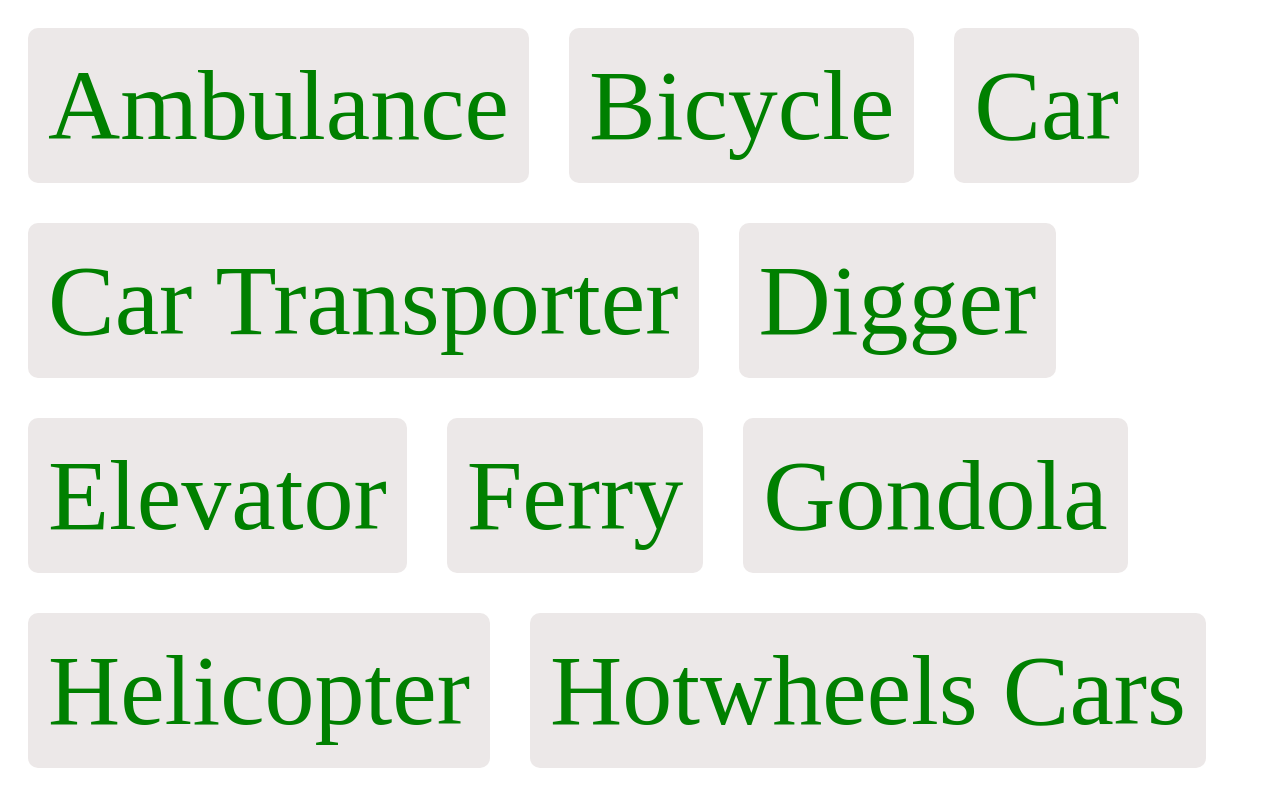
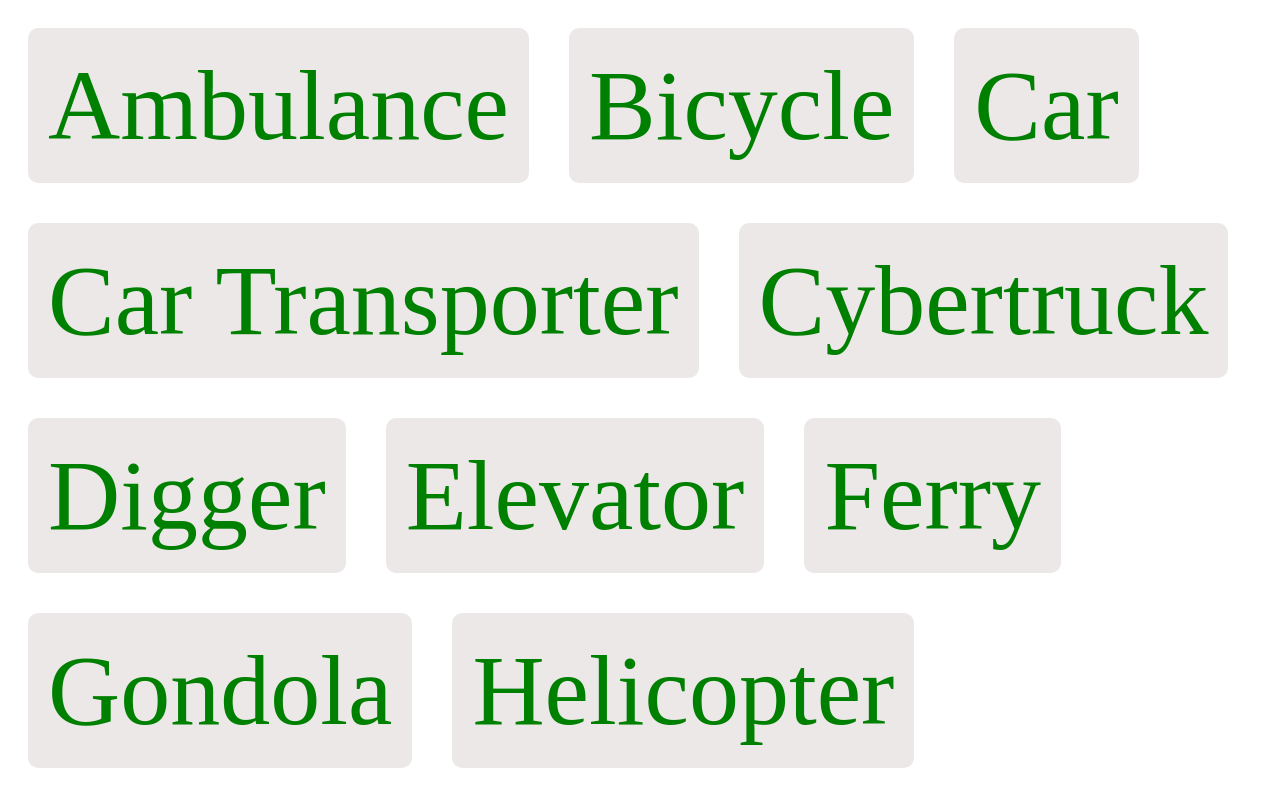
Before and after one commit to dgchamp01/dgchamp01.github.io, a plain HTML site: page index.html in a window 1280 px wide. Shown: the top 800 px of the page. Drawn offline with Linux system fonts and the light colour scheme.

Commit message:
Update index.html

```diff
--- a/index.html
+++ b/index.html
@@ -10,6 +10,7 @@
 <div><a href='https://www.google.com/search?q=Bicycle&tbm=isch'>Bicycle</a></div>
 <div><a href='https://www.google.com/search?q=Car&tbm=isch'>Car</a></div>
 <div><a href='https://www.google.com/search?q=Car Transporter&tbm=isch'>Car Transporter</a></div>
+<div><a href='https://www.google.com/search?q=Tesla Cybertruck&tbm=isch'>Cybertruck</a></div>
 <div><a href='https://www.google.com/search?q=Digger&tbm=isch'>Digger</a></div>
 <div><a href='https://www.google.com/search?q=Elevator&tbm=isch'>Elevator</a></div>
 <div><a href='https://www.google.com/search?q=Ferry&tbm=isch'>Ferry</a></div>
```
